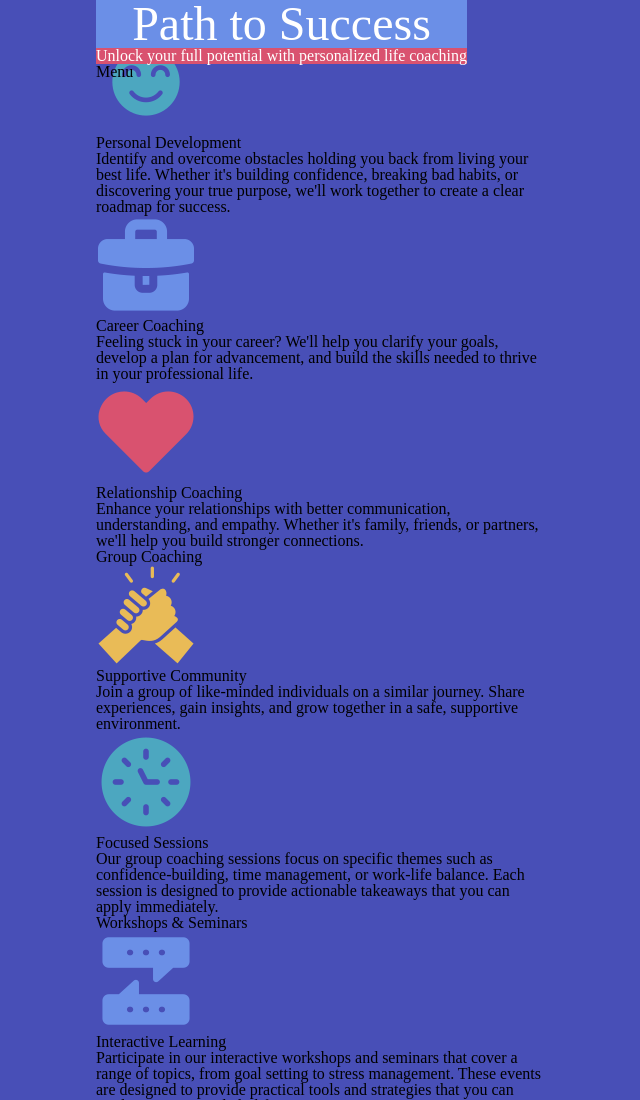
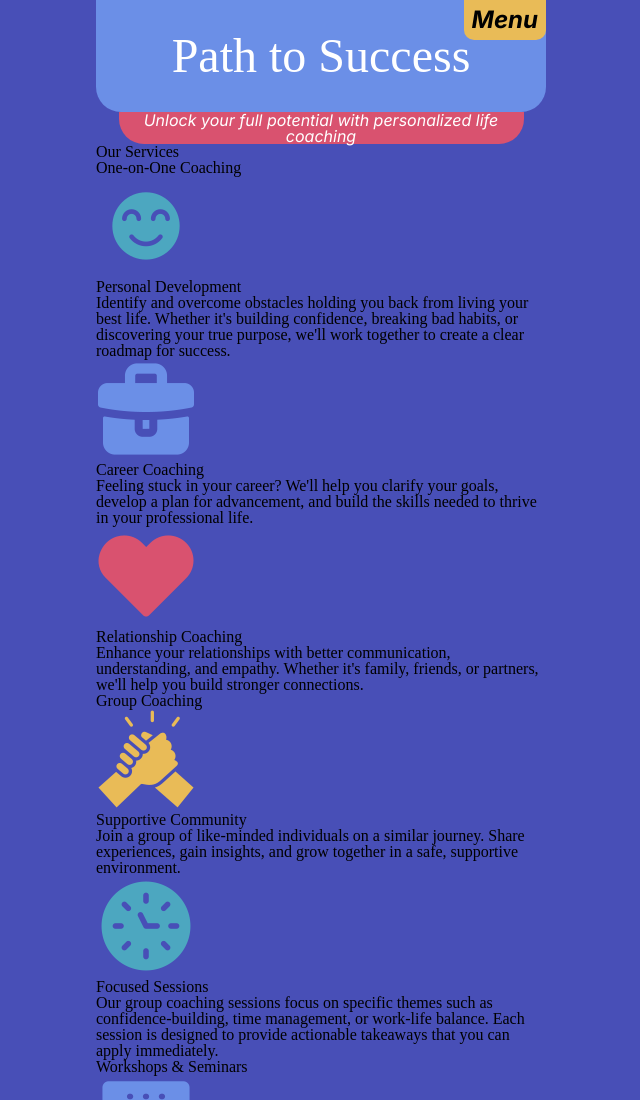
Before and after one commit to jasonsUX/path-to-success, a plain HTML site: page index.html in a window 1280 px wide. Shown: the top 1100 px of the page, without its empty margins (319-959 px from the left). Drawn offline with Linux system fonts and the light colour scheme; a web font is replaced by a local one.

Commit message:
changes made to styles
changes made to styles

```diff
--- a/styles.css
+++ b/styles.css
@@ -71,13 +71,13 @@ body{
 }
 
 header{
-    position: absolute;
-    background-color: var(--lavendar);
-    border-bottom-left-radius: 5px;
-    border-bottom-right-radius: 5px;
+    position: relative;
 }
 
-header > h1{
+header h1{
+    border-radius: 0 0 25px 25px;
+    padding: 2rem;
+    background-color: var(--lavendar);
     font-family: 'Kavoon';
     color: var(--white);
     margin: 0 auto;
@@ -85,12 +85,28 @@ header > h1{
     text-align: center;
 }
 
-header > p{
+header p{
     background-color: var(--pink);
     color: var(--white);
+    margin: 0 auto;
+    width: 90%;
+    border-radius: 0 0 25px 25px;
+    text-align: center;
+    font-family: 'Inter';
+    font-style: italic;
 }
 
-header > nav{
-    position:absolute;
-    float: right;
+nav a{
+    background-color: var(--yellow);
+    position: absolute;
+    top: 0;
+    right: 0;
+    margin: 0 auto;
+    border-radius: 0 0 10px 10px;
+    padding: 0.5rem;
+    justify-content: center;
+    font-family: 'Inter';
+    font-size: 1.5rem;
+    font-style: italic;
+    font-weight: bold;
 }
```
